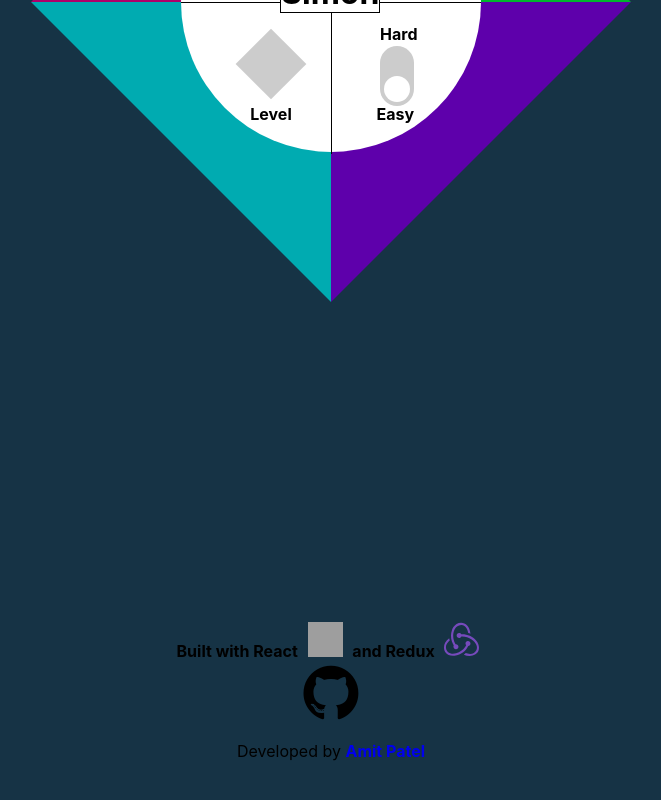
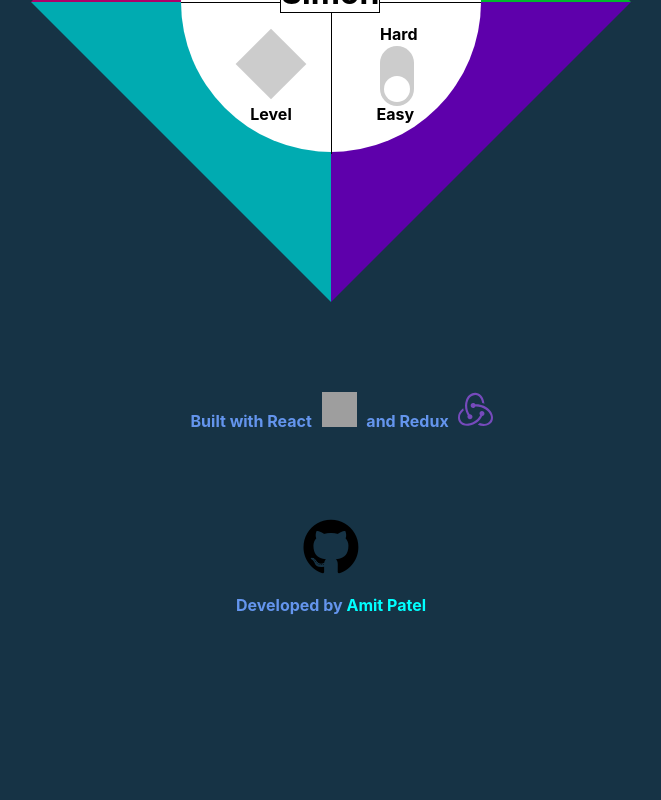
Before and after one commit to AmitP88/Simon-Game-React-Redux, a React (Create React App) app: page / in a window 1280 px wide. Shown: the part 358-1158 px from the top of the page, without its empty margins (309-970 px from the left). After the commit the page ends 1053 px from the top, so only its background shows below. Built offline with nearby package versions, Linux system fonts and the light colour scheme; grey boxes are pictures that could not be loaded.

Commit message:
changed .builtWith and p color

```diff
--- a/src/App.css
+++ b/src/App.css
@@ -20,7 +20,7 @@ html,body {
   position: relative;
   width: 600px;
   margin: 0 auto;
-  margin-bottom: 20%;
+  margin-bottom: 2%;
 }
 
 .switch {
--- a/src/css/Footer.css
+++ b/src/css/Footer.css
@@ -5,8 +5,16 @@
     margin: 0 auto;
   }
 
+  p {
+    font-weight: bold;
+    color: cornflowerblue;
+  }
+
   .builtWith {
     font-weight: bold;
+    margin-bottom: 15%;
+    margin-left: 5%;
+    color: cornflowerblue;
   }
 
   .fa-github {
@@ -18,16 +26,17 @@
   }
 
   .fa-github:hover {
-    color: rgb(85, 26, 139);
+    color: lightgreen;
   }
 
   .github-profile-link {
     text-decoration-line: none;
     font-weight: bold;
+    color: aqua;
   }
 
   .github-profile-link:hover {
-    color: blue;
+    color: lightgreen;
   }
 
   .App-logo {
```
